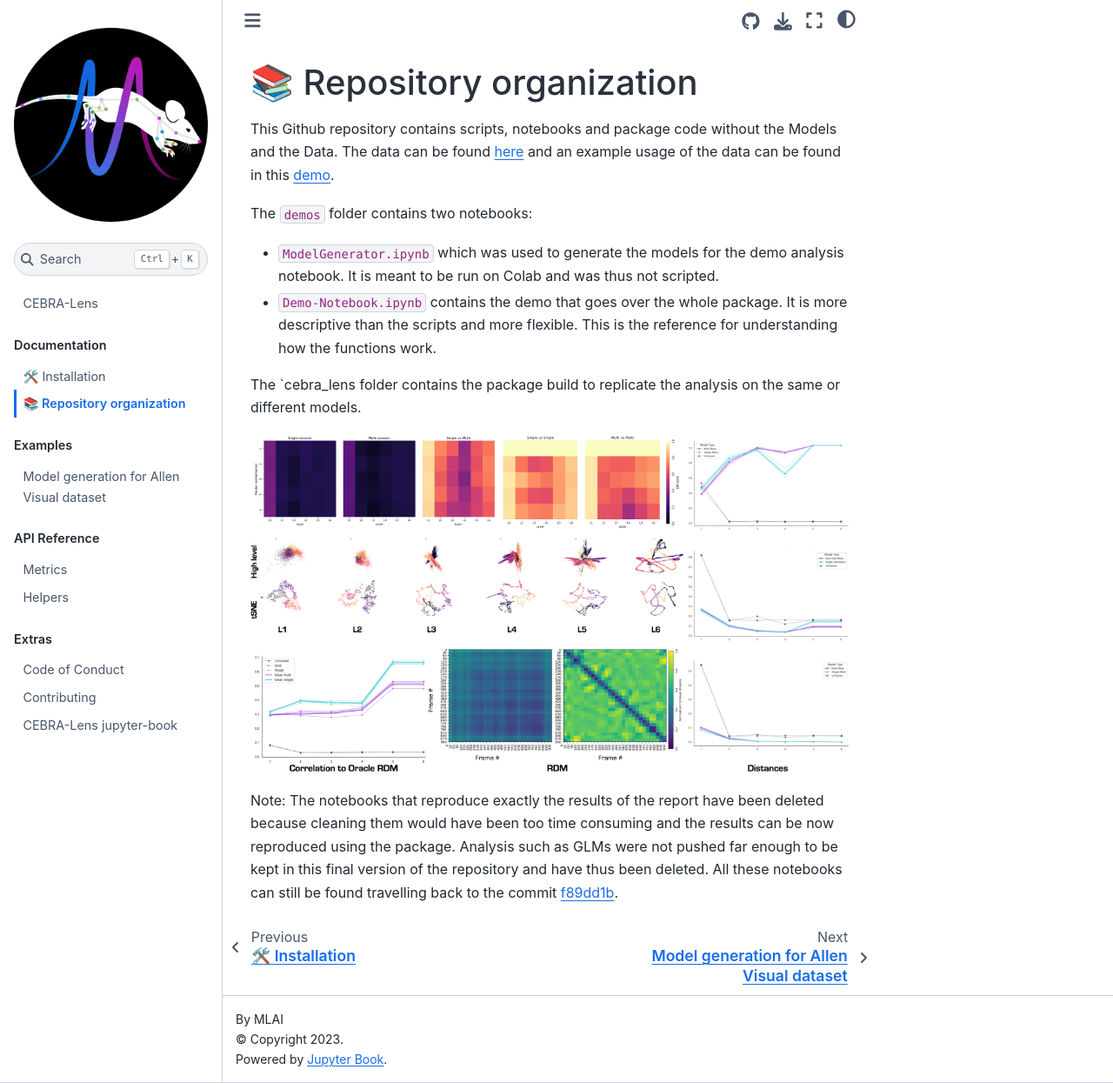
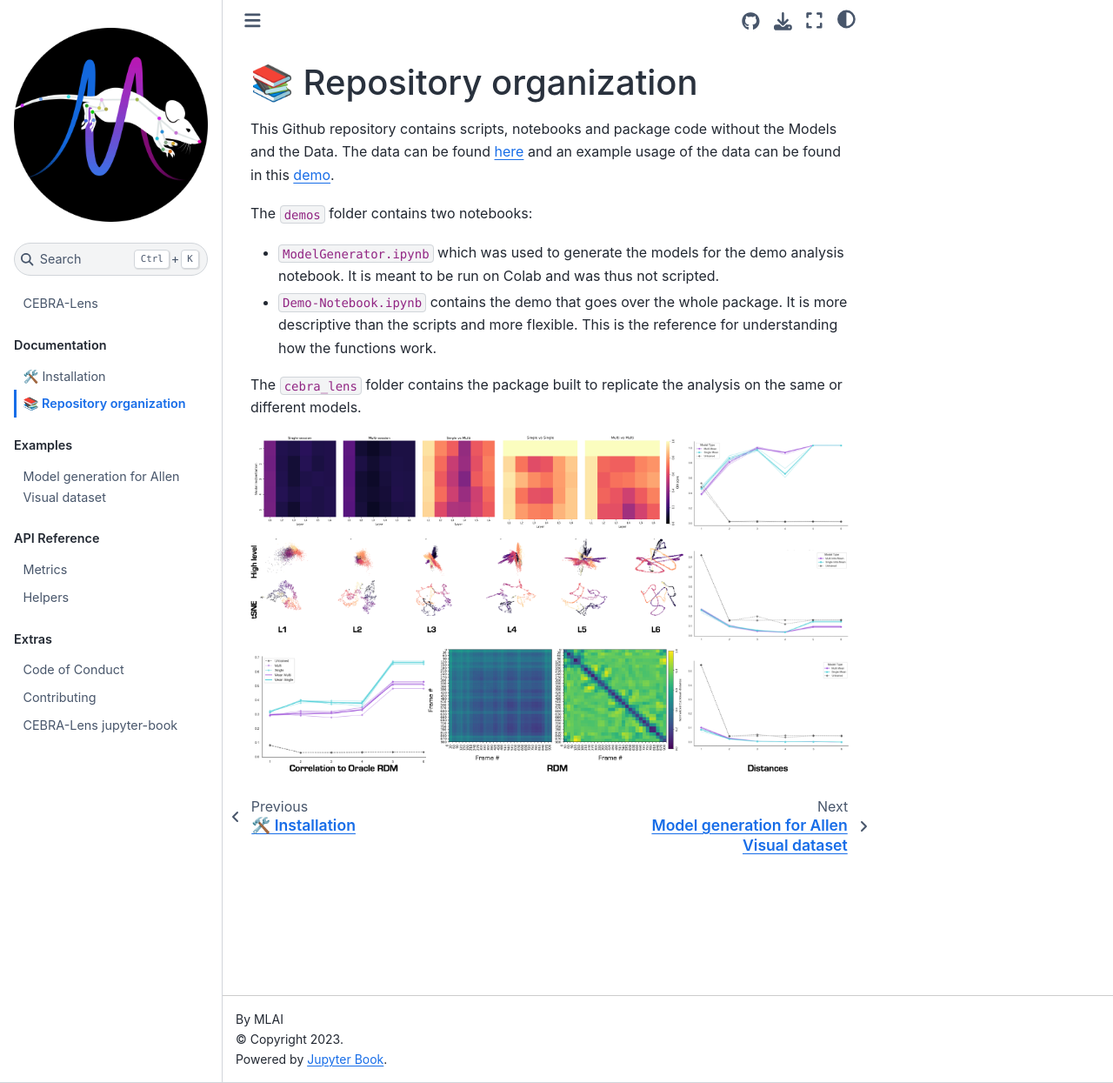
Before and after one commit to AdaptiveMotorControlLab/CEBRA-lens, a Jupyter Book: the page built from docs/docs/repo_org.md, in a window 1280 px wide and 1245 px high. Shown: the whole window at 87% size. Built offline with Jupyter Book 1.0.4 settings and Sphinx 7.4.7 and the Sphinx Book theme 1.1.4, drawn with Linux system fonts in a browser that asks for light colours; pages that are not in the unit, such as notebooks, are missing from menus.

Commit message:
Remove legacy note from Riccardo's code

```diff
--- a/docs/docs/repo_org.md
+++ b/docs/docs/repo_org.md
@@ -5,9 +5,6 @@ The `demos` folder contains two notebooks:
 - `ModelGenerator.ipynb` which was used to generate the models for the demo analysis notebook. It is meant to be run on Colab and was thus not scripted.
 - `Demo-Notebook.ipynb` contains the demo that goes over the whole package. It is more descriptive than the scripts and more flexible. This is the reference for understanding how the functions work.
 
-The `cebra_lens folder contains the package build to replicate the analysis on the same or different models.
+The `cebra_lens` folder contains the package built to replicate the analysis on the same or different models.
 
 ![Abstract figure](images/abstractfig.png)
-
-Note: The notebooks that reproduce exactly the results of the report have been deleted because cleaning them would have been too time consuming and the results can be now reproduced using the package. Analysis such as GLMs were not pushed far enough to be kept in this final version of the repository and have thus been deleted.
-All these notebooks can still be found travelling back to the commit [f89dd1b](https://github.com/AdaptiveMotorControlLab/riccardo_workspace/tree/f89dd1b801144912348e414c53dc21e9b5c6c937).
```
